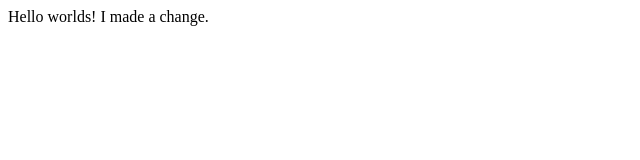
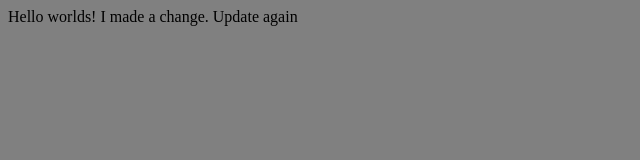
Before and after one commit to raudroue-clarifai/my-first-project3, a plain HTML site: page index.html in a window 1280 px wide. Shown: the whole page, without its empty margins (0-640 px from the left). Drawn offline with Linux system fonts and the light colour scheme.

Commit message:
Modified CSS file

```diff
--- a/index.html
+++ b/index.html
@@ -4,6 +4,6 @@
         <link rel="stylesheet" type="text/css" href="main.css">
     </head>
     <body>
-        Hello worlds! I made a change.
+        Hello worlds! I made a change. Update again
     </body>
 </html>
--- a/main.css
+++ b/main.css
@@ -1,9 +1,3 @@
-<!DOCTYPE html>
-<html lang="en">
-    <head>
-        <link rel="stylesheet" type="text/css" href="main.css">
-    </head>
-    <body>
-        Hello worlds! I made a change.
-    </body>
-</html>
+body {
+    background-color: gray;
+}
```
